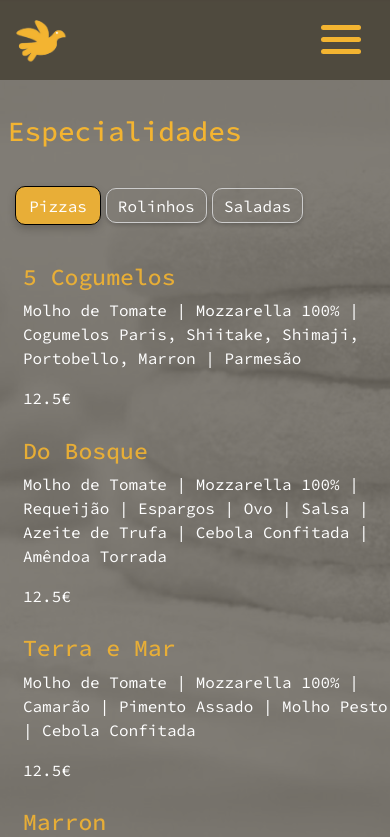
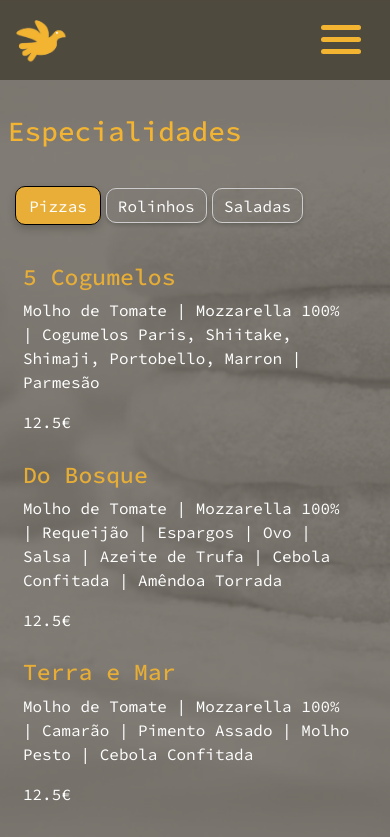
Before and after one commit to nuno18084/Maritaca-Project, a React (Create React App) app: page /menu in a window 390 px wide. Shown: the top 837 px of the page. Built offline with nearby package versions, Linux system fonts and the light colour scheme.

Commit message:
Adjust the p withs for mobile version

```diff
--- a/src/components/MenuPage/MenuPage.css
+++ b/src/components/MenuPage/MenuPage.css
@@ -54,6 +54,10 @@ body {
   width: 40%;
 }
 
+.menu-page p {
+  width: 90%;
+}
+
 @media only screen and (min-width: 700px) {
   .pizza-specialities-h1 {
     padding-top: 15%;
--- a/src/components/NewsPage/NewsPage.css
+++ b/src/components/NewsPage/NewsPage.css
@@ -31,6 +31,10 @@
 .news-list {
   margin-bottom: 0;
   padding-left: 2%;
+}
+
+.menu-page p {
+  width: 90%;
 }
 
 @media only screen and (min-width: 700px) {
```
